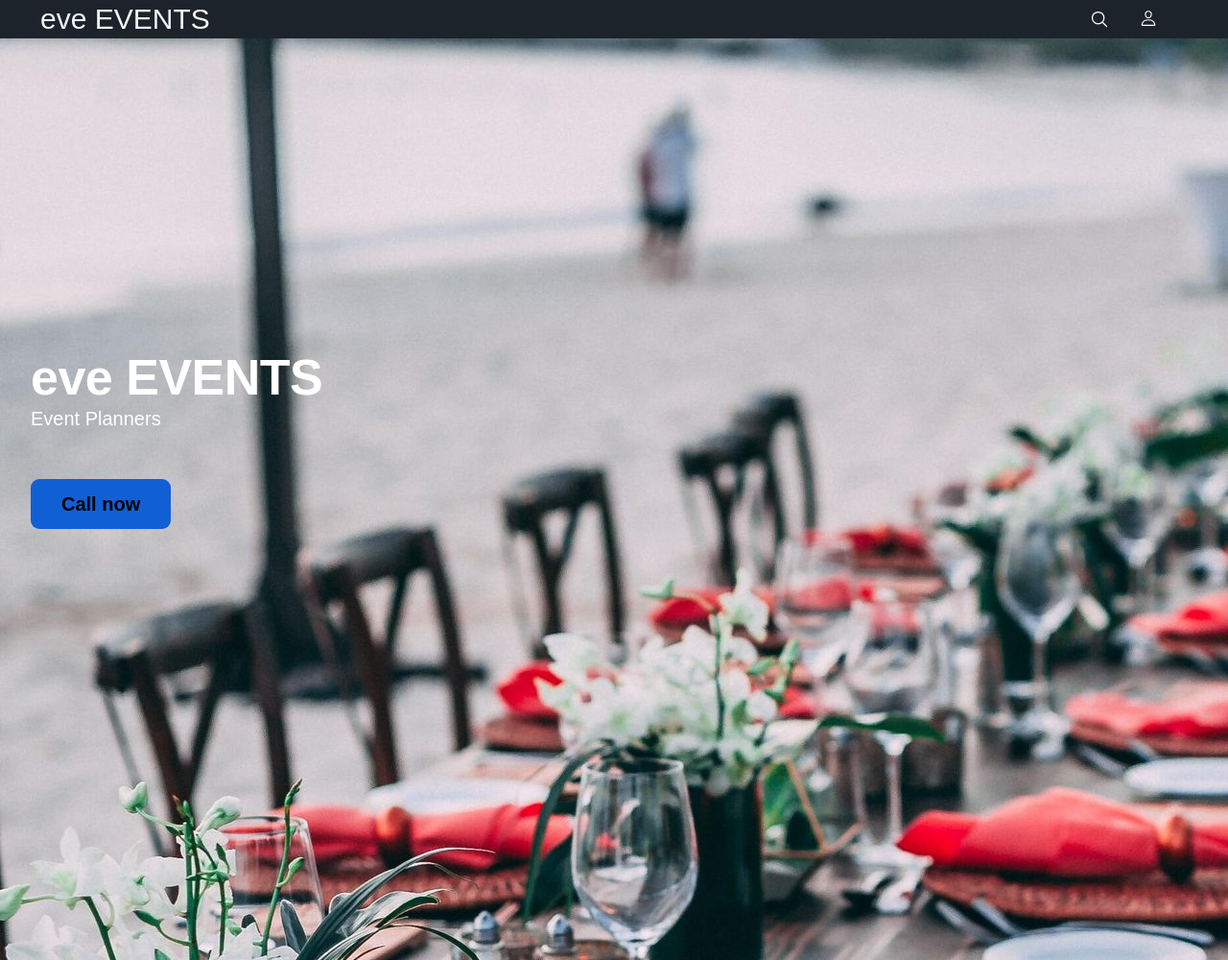
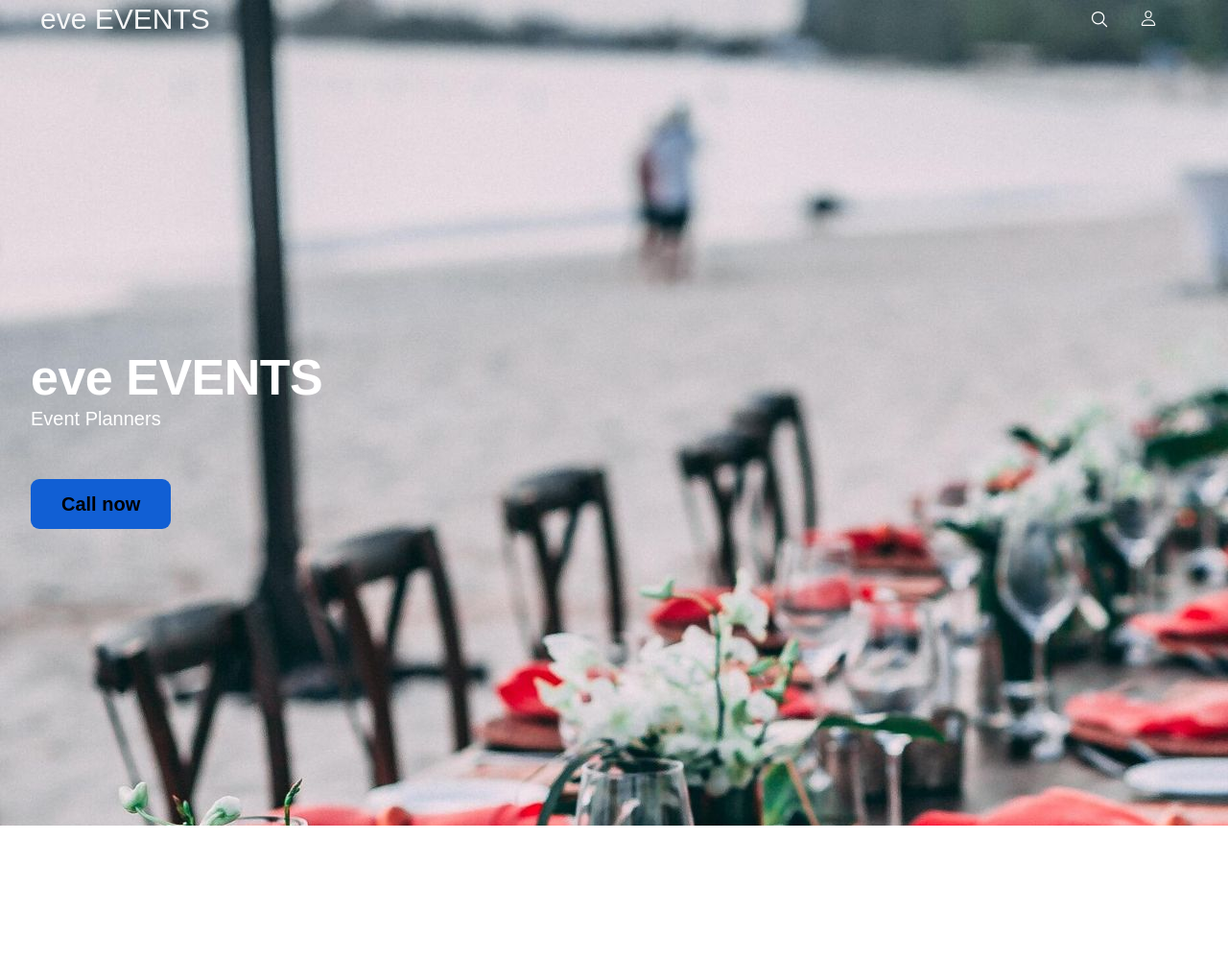
Before and after one commit to arunnintriva/eve-, a plain HTML site: page index.html in a window 1280 px wide. Shown: the whole page at 96% size. After the commit the page ends 860 px from the top, so only its background shows below. Drawn offline with nearby package versions, Linux system fonts and the light colour scheme.

Commit message:
transparent nav bar

```diff
--- a/general-style.css
+++ b/general-style.css
@@ -137,12 +137,12 @@ strong {
     outline: none;
     border-radius: 25px;
     transition: all 0.5s ease-in-out;
-    background-color: #1d232b;
+    background-color: #1d232b00;
     padding-right: 40px;
-    color: #fff;
+    color: rgb(255, 255, 255);
 }
 .input-search::placeholder {
-    color: rgba(255, 255, 255, 0.5);
+    color: rgba(252, 252, 252, 0.897);
     font-size: 15px;
     letter-spacing: 2px;
     font-weight: 100;
--- a/style.css
+++ b/style.css
@@ -26,7 +26,7 @@ body {
     top: 0;
     position: fixed;
     width: 100%;
-    background-color: #1d232b;
+    background-color: #1d232b00;
     height: 4rem;
 }
 .logo {
@@ -82,7 +82,7 @@ body {
     background-color: #000000;
     padding: 7.8rem 0 9.6rem 0;
     background-image: url(images/events/social1.jpg);
-    height: 100rem;
+    height: 86rem;
     /* background-position: top left;
     animation: mymove 9s infinite; */
 }
```
